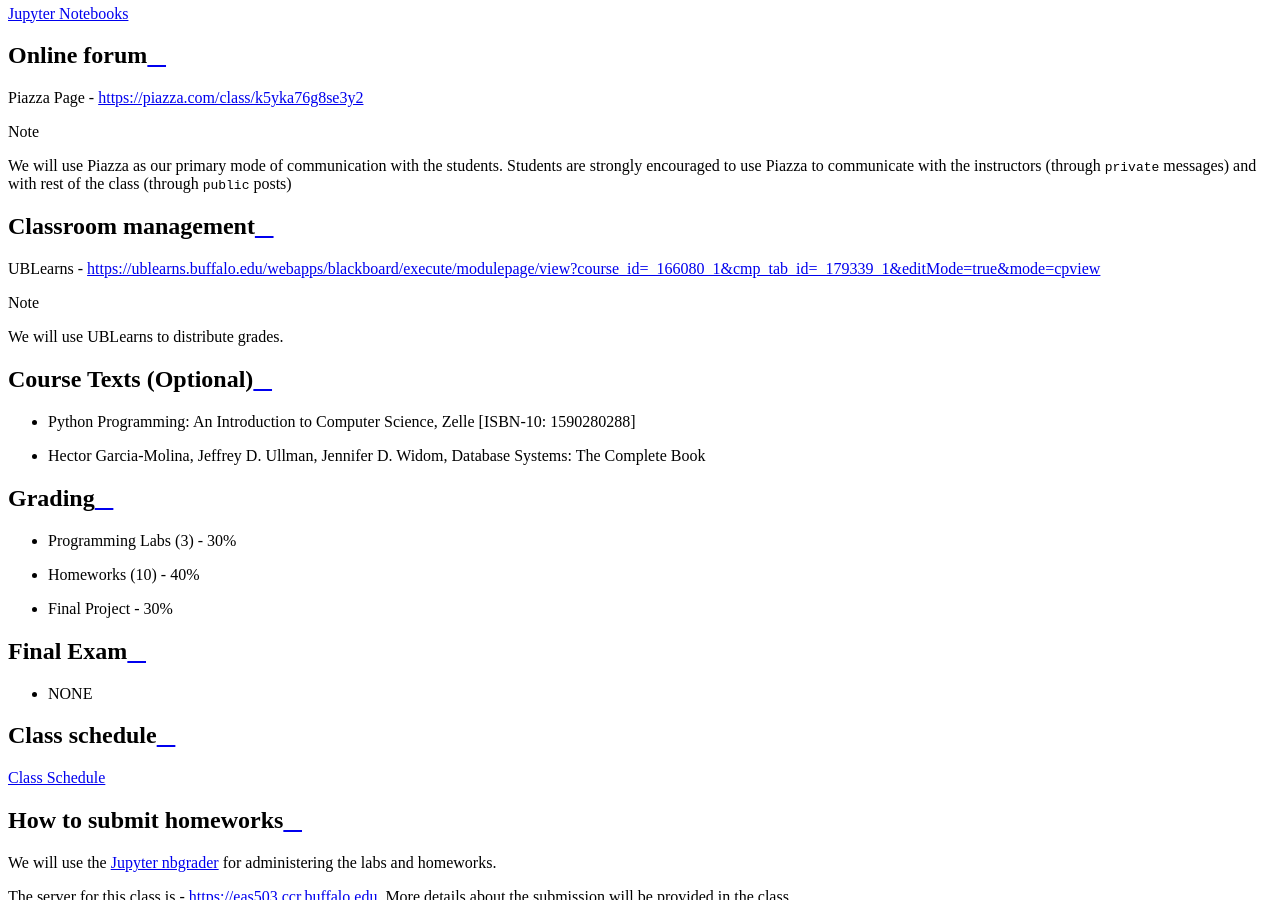
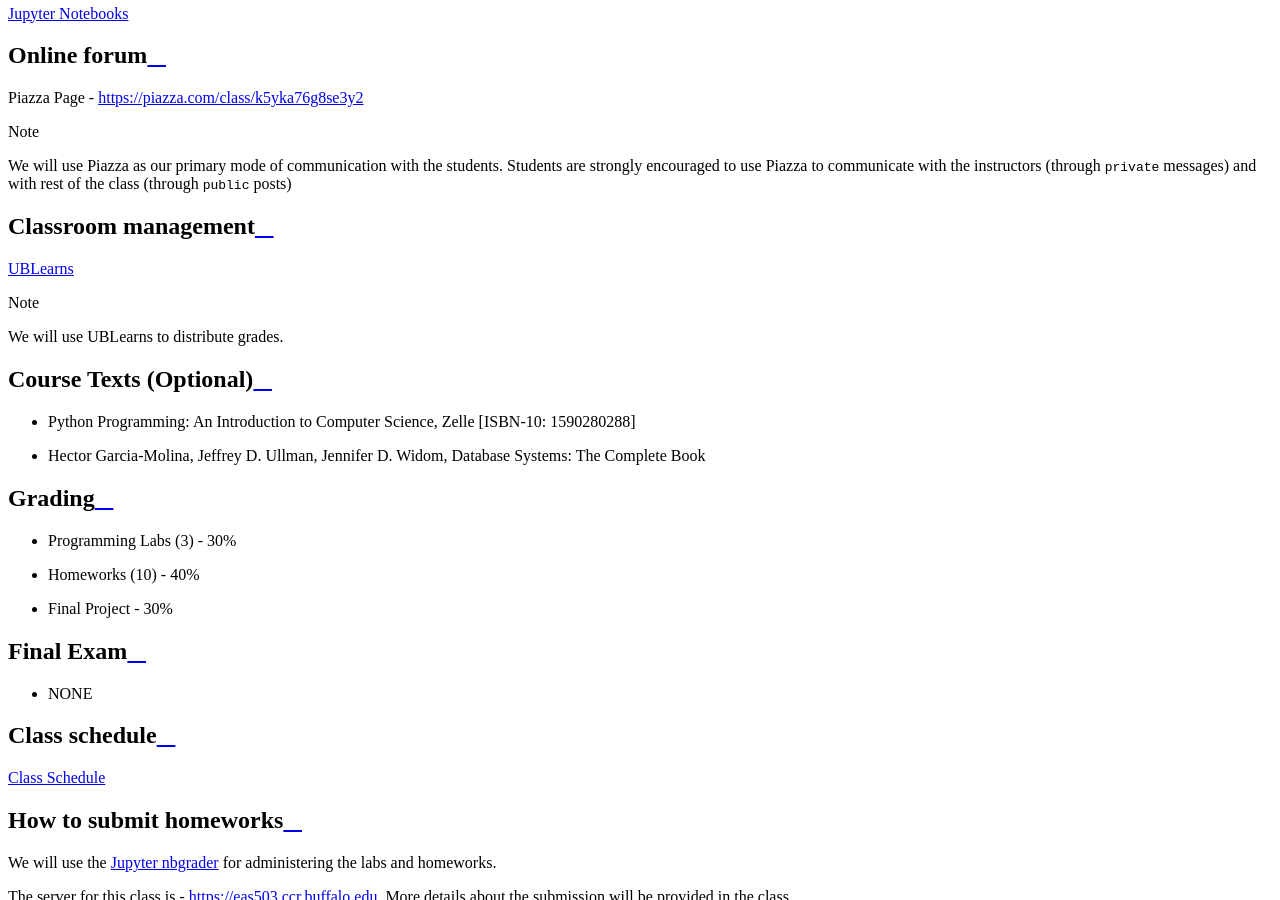
Before and after one commit to ubdsgroup/eas503-ub, a Sphinx documentation site: the page built from source/index.rst, in a window 1280 px wide and 900 px high, scrolled down 1054 px. Built offline with Sphinx 7.4.7 and the Read the Docs theme 2.0.0, drawn with Linux system fonts in a browser that asks for light colours; some of the changed lines change nothing that is shown.

Commit message:
Update index.rst

```diff
--- a/source/index.rst
+++ b/source/index.rst
@@ -58,7 +58,7 @@
 
 Classroom management
 ---------------------
-UBLearns - https://ublearns.buffalo.edu/webapps/blackboard/execute/modulepage/view?course_id=_166080_1&cmp_tab_id=_179339_1&editMode=true&mode=cpview
+`UBLearns <https://ublearns.blackboard.com/webapps/blackboard/execute/courseMain?course_id=_170027_1>`_
 
 .. note::
 
```
